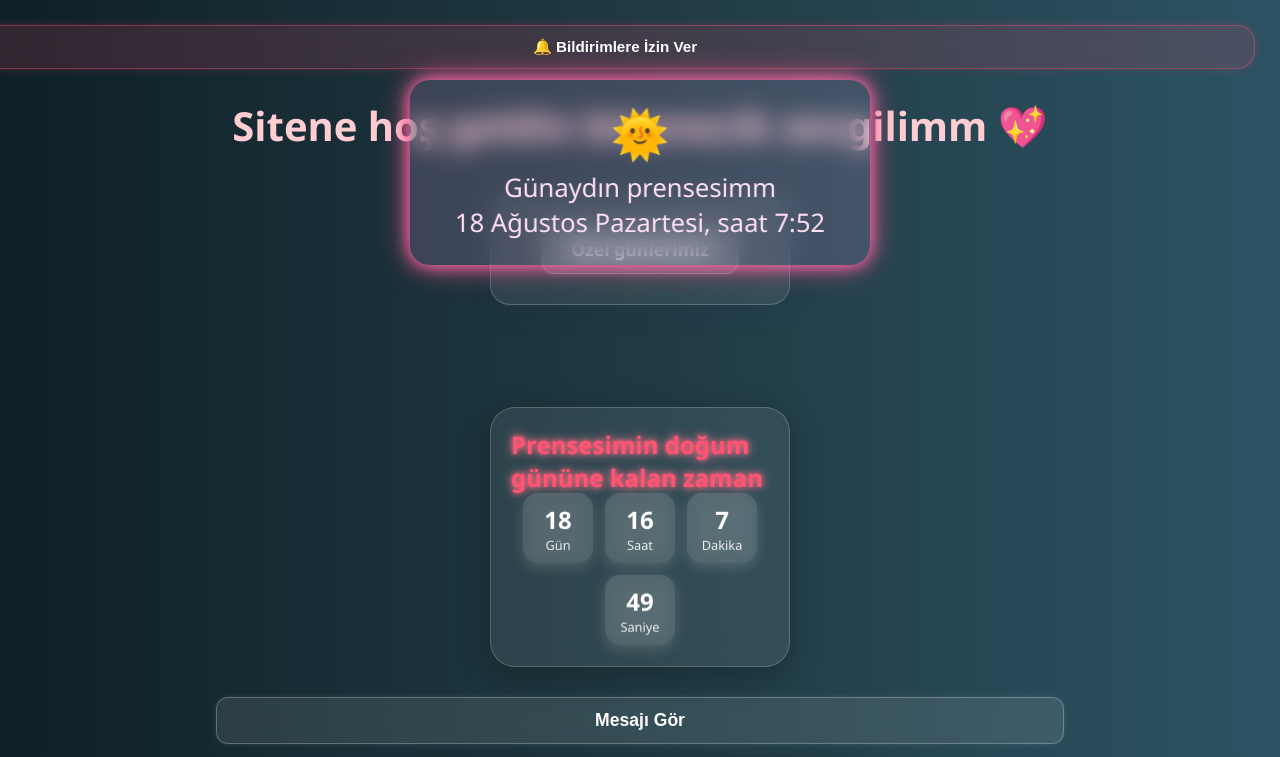
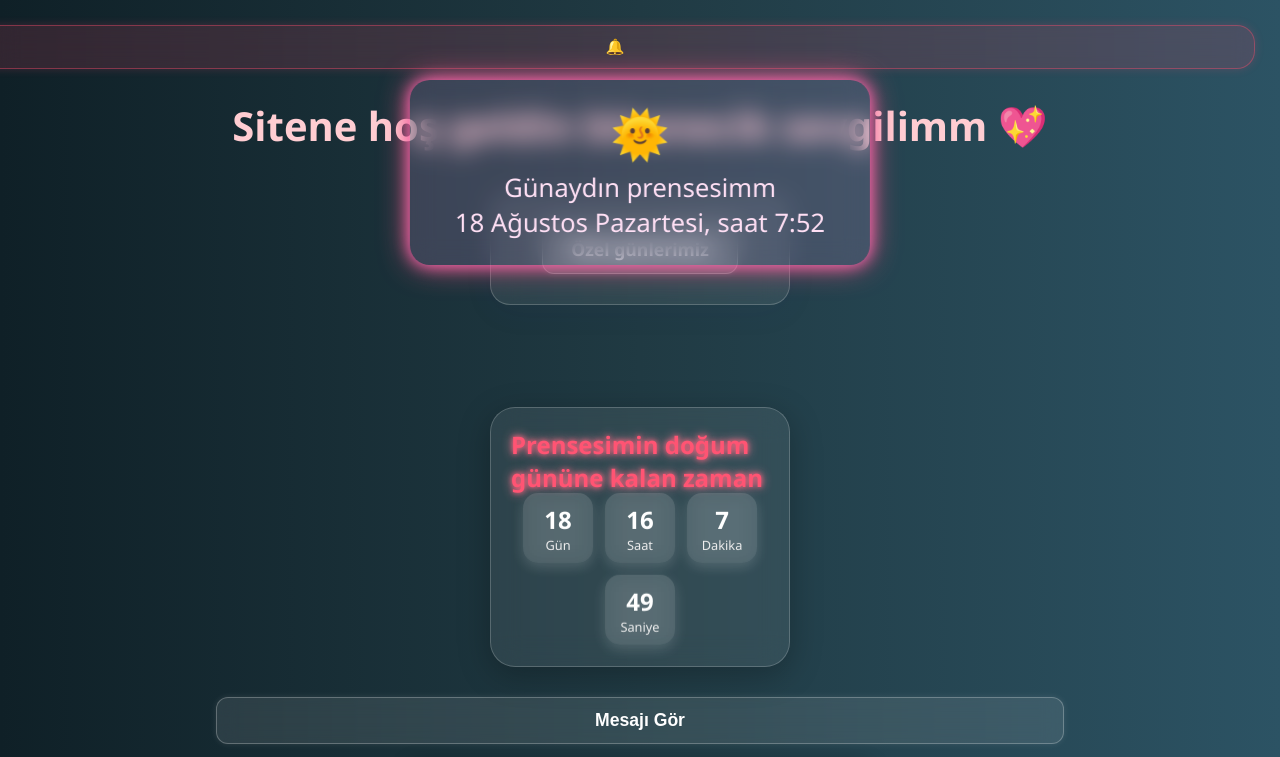
Before and after one commit to d060905/pwa, a plain HTML site: page index.html in a window 1280 px wide. Shown: the top 757 px of the page. Drawn offline with nearby package versions, Linux system fonts and the light colour scheme; no server answers.

Commit message:
Update index.html

```diff
--- a/index.html
+++ b/index.html
@@ -14,8 +14,11 @@
   <title>PWA + Firebase</title>
 </head>
 <body>
-  <!-- Bildirim Butonu (sağ üstte yüzen) -->
-<button id="subscribeBtn" data-aos="fade-down" data-aos-delay="300">🔔 Bildirimlere İzin Ver</button>
+  <!-- Sağ üstteki bildirim ikonu -->
+<button id="subscribeBtn" class="notify-btn" data-aos="fade-down" data-aos-delay="200" title="Bildirimleri aç">
+  🔔
+</button>
+
 
 
 <br> <br> <br>
```
